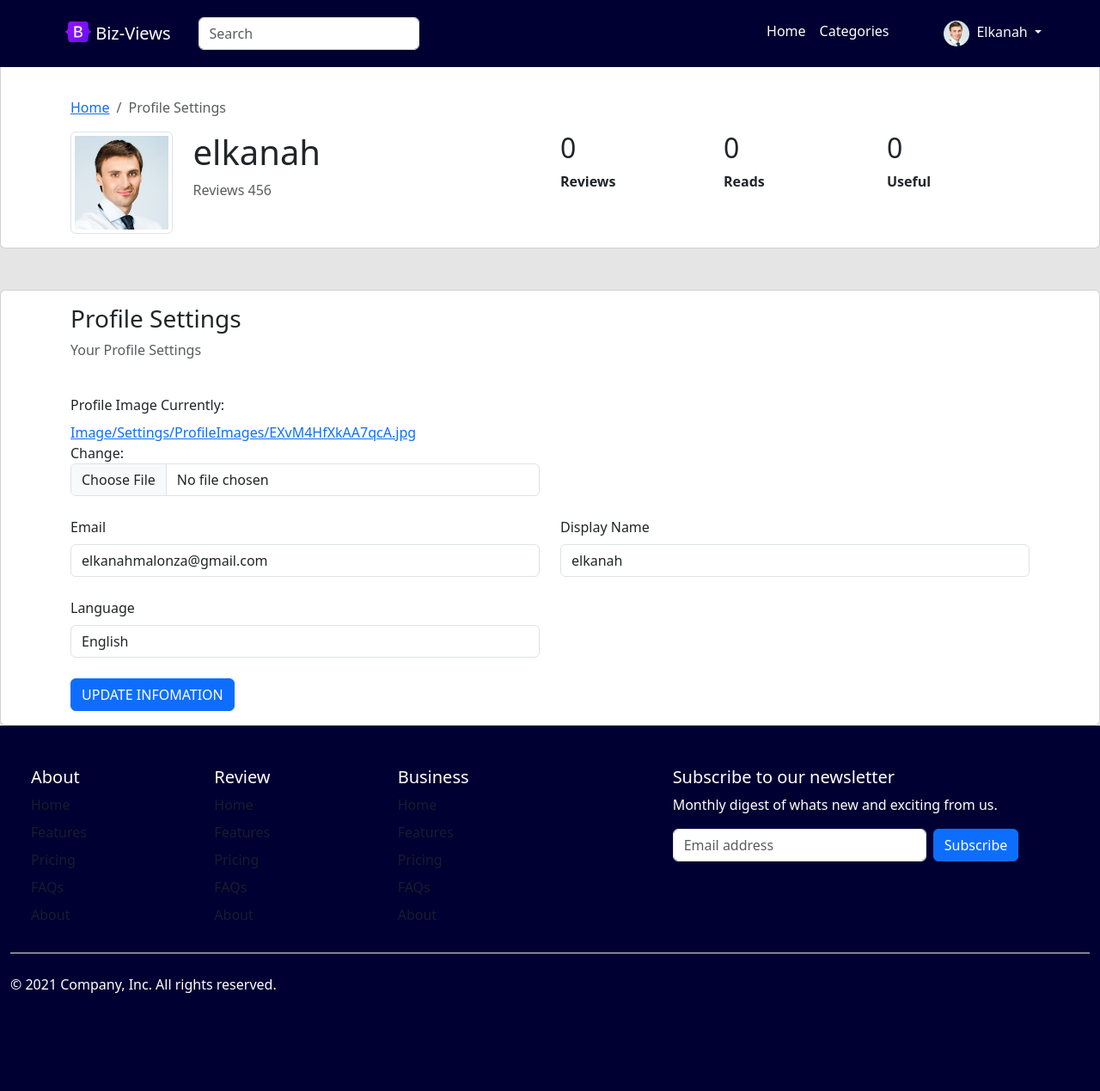
After one commit to MalonzaElkanah/Review-App, a Django app: page /update/user-details/ in a window 1280 px wide. The commit adds this page. Shown: the whole page at 86% size. Run offline with Django 3.2, Linux system fonts and the light colour scheme; a user stored in the database is signed in; data comes from the database, SQL or seed files in the repository; both versions use the stored data as it was after the commit; some libraries are stand-ins or nearby versions.

Commit message:
Worked profile-settings

```diff
--- /dev/null
+++ b/business/forms.py
@@ -0,0 +1,12 @@
+from django import forms
+from django.forms import ModelForm
+from .models import UserProfile
+
+
+class UserProfileForm(ModelForm):
+	class Meta:
+		model = UserProfile
+		fields = ( 'user', 'image', 'language')
+		widgets = {
+			'image': forms.ClearableFileInput(attrs={'class': 'form-control'}),
+		}
--- a/business/models.py
+++ b/business/models.py
@@ -1,5 +1,12 @@
 from django.db import models
 from django.contrib.auth.models import User
+
+
+class UserProfile(models.Model):
+	user = models.OneToOneField(User, on_delete=models.CASCADE)
+	image = models.ImageField('Profile Image', upload_to='Image/Settings/ProfileImages',
+		max_length=500, default='dummy.png')
+	language = models.CharField('Langauge', default='English', max_length=50)
 
 
 class Category(models.Model):
--- a/business/templates/reviews/base.html
+++ b/business/templates/reviews/base.html
@@ -44,9 +44,23 @@
                         <li class="nav-item">
                             <a class="nav-link active" href="#">Categories</a>
                         </li>
+                    {% if user.is_authenticated %}
+                        <li class="nav-item dropdown ms-5">
+                            <a class="nav-link dropdown-toggle link-light" href="#" id="navbarDropdown" role="button" data-bs-toggle="dropdown" aria-expanded="false">
+                                <img src="{% static 'main/images/profiles/avatar-2.jpg' %}" alt="" width="30" height="30" class="rounded-circle d-inline-block"><span class="ms-2 text-light">{{user.first_name}}</span>
+                            </a>
+                            <ul class="dropdown-menu" aria-labelledby="navbarDropdown">
+                                <li><a class="dropdown-item" href="#">My Reviews</a></li>
+                                <li><a class="dropdown-item" href="#">My Settings</a></li>
+                                <li><hr class="dropdown-divider"></li>
+                                <li><a class="dropdown-item" href="{% url 'logout' %}">Log-Out</a></li>
+                            </ul>
+                        </li>
+                    {% else %}
                         <li class="nav-item ms-5">
                             <a class="btn btn-outline-success" href="{% url 'login' %}" >Login/Sign-Up</a>
                         </li>
+                    {% endif %}
                     </ul>
                 </div>
 
--- a/business/templates/reviews/index.html
+++ b/business/templates/reviews/index.html
@@ -10,7 +10,7 @@
         <div id="carouselExampleSlidesOnly" class="carousel" data-bs-ride="carousel">
             <div class="carousel-inner">
                 <div class="carousel-item active">
-                    <img src="{% static 'main/images/banner/banner-4.jpg' %}" class="d-block w-100" alt="...">
+                    <img src="{% static 'main/images/banner/banner-5.jpg' %}" class="d-block w-100" alt="...">
                     <div class="container">
                         <div class="carousel-caption text-start">
                             <h1>Example headline.</h1>
@@ -20,7 +20,7 @@
                     </div>
                 </div>
                 <div class="carousel-item">
-                    <img src="{% static 'main/images/banner/banner-4.jpg' %}" class="d-block w-100" alt="...">
+                    <img src="{% static 'main/images/banner/banner-5.jpg' %}" class="d-block w-100" alt="...">
                     <div class="container">
                         <div class="carousel-caption">
                             <h1>Another example headline.</h1>
@@ -30,7 +30,7 @@
                     </div>
                 </div>
                 <div class="carousel-item">
-                    <img src="{% static 'main/images/banner/banner-4.jpg' %}" class="d-block w-100" alt="...">
+                    <img src="{% static 'main/images/banner/banner-5.jpg' %}" class="d-block w-100" alt="...">
                     <div class="container">
                       <div class="carousel-caption text-end">
                         <h1>One more for good measure.</h1>
--- /dev/null
+++ b/business/templates/reviews/profile-settings.html
@@ -0,0 +1,122 @@
+{% extends "reviews/base.html" %}
+
+{% load static %}
+
+{% block title %} Profile Settings {% endblock %}
+
+{% block content %}
+	<main class="main-index">
+	<!-- Breadcrumb and Title Section -->
+	<div class="b-example-divider"> </div>
+	<div class="container-fluid card pt-5">
+		<div class="card-body">
+			<div class="container">
+				<nav aria-label="breadcrumb">
+				  	<ol class="breadcrumb">
+				    	<li class="breadcrumb-item"><a href="{% url 'index' %}">Home</a></li>
+				    	<li class="breadcrumb-item active" aria-current="page">Profile Settings</li>
+				  	</ol>
+				</nav>
+				<div class="row">
+					<div class="col-6">
+						<div class="row">
+							<div class="col-3">
+								<img src="{% static 'main/images/profiles/avatar-2.jpg' %}" class="img-thumbnail" alt="...">
+							</div>
+							<div class="col-9">
+								<h1>{{user.username}}</h1>
+								<p class="text-muted">Reviews 456 </p>
+							</div>
+						</div>
+					</div>
+					<div class="col-6">
+						<div class="row">
+							<div class="col-4">
+								<h2>0</h2>
+								<p>
+									<i class="fas fa-star"></i>
+									<strong>Reviews</strong>
+								</p>
+							</div>
+
+							<div class="col-4">
+								<h2>0</h2>
+								<p>
+									<i class="fas fa-user-circle"></i>
+									<strong>Reads</strong>
+								</p>
+							</div>
+
+							<div class="col-4">
+								<h2>0</h2>
+								<p>
+									<i class="fas fa-thumbs-up"></i>
+									<strong>Useful</strong>
+								</p>
+							</div>
+						</div>
+					</div>
+				</div>
+			</div>
+		</div>
+	</div>
+	<!-- /Breadcrumb and Title Section End -->
+
+	<!-- Content Section Start -->
+	<div class="b-example-divider"> </div>
+	<div class="container-fluid">
+		<div class="row card">
+			<div class="card-body">
+
+				<form class="container" method="post" action="{% url 'update-user' %}" enctype="multipart/form-data">
+					<div class="row pb-4">
+						<div class="col-12">
+							<h3>Profile Settings</h3>
+							<p class="text-muted">Your Profile Settings</p>
+						</div>
+					</div>
+					{% csrf_token %}
+					<input type="hidden" name="user" value="{{user.id}}">
+					<div class="row pb-4">
+						<div class="col-6">
+							<label for="imageFile" class="form-label">Profile Image</label>
+						{% for field in form %}
+							{% if field.name == 'image' %}
+								{{field}}
+							{% endif %}
+						{% endfor %}
+						</div>
+					</div>
+					<div class="row">
+						<div class="col-6 pb-4">
+							<label for="emailField" class="form-label">Email</label>
+							<input type="email" name="email" id="emailField" class="form-control" value="{{user.email}}" required="">
+						</div>
+						<div class="col-6 pb-4">
+							<label for="nameField" class="form-label">Display Name</label>
+							<input type="text" name="name" id="nameField" class="form-control" value="{{user.username}}" required="">
+						</div>
+					</div>
+					<div class="row">
+						<div class="col-6 pb-4">
+							<label for="languageField" class="form-label">Language</label>
+							<select id="languageField" class="form-control" name="language">
+								<option value="{{profile.language}}" selected="">{{profile.language}}</option>
+								<option value="English">English</option>
+								<option value="Swahili">Swahili</option>
+								<option value="Others">Others</option>
+							</select>
+						</div>
+					</div>
+					<div class="row">
+						<div class="col-6">
+							<button type="submit" class="btn btn-primary">UPDATE INFOMATION</button>
+						</div>
+					</div>
+				</form>
+			</div>
+		</div>
+	</div>
+
+	</main>
+{% endblock %}
--- a/business/templates/reviews/users.html
+++ b/business/templates/reviews/users.html
@@ -14,6 +14,7 @@
 			<div class="row justify-content-center text-center">
 				<div class="col-xs-10 col-sm-8 col-md-5 col-lg-4 d-grid gap-4">
 					<p>Login or Sign-up below</p>
+					{% if user. %}
 					<div class="btn-group" role="group" aria-label="Basic example">
 						<a href="{% url 'social:begin' 'google-oauth2' %}" class="btn btn-outline-primary">
 					  		<i class="fab fa-google"></i>
--- a/reviews/urls.py
+++ b/reviews/urls.py
@@ -26,6 +26,7 @@ urlpatterns = [
     #path('', views_main.index, name='index'),
     path('logout/', LogoutView.as_view(template_name=settings.LOGOUT_REDIRECT_URL), name='logout'),
     path('manage/', views.manage, name='manage'),
+    path('update/user-details/', views.update_details, name='update-user'),
 
     path('', views.index, name='index'),
     path('login/', views.login, name='login'),
--- a/reviews/views.py
+++ b/reviews/views.py
@@ -1,6 +1,9 @@
 from django.shortcuts import render, redirect
 from django.contrib.auth.models import User
-from business.models import Category, Business, Review
+from django.core.exceptions import ObjectDoesNotExist
+
+from business.models import Category, Business, Review, UserProfile
+from business.forms import UserProfileForm
 
 # Create your views here.
 # import google.oauth2.credentials
@@ -14,9 +17,37 @@ def index(request):
 def login(request):
 	return render(request, 'reviews/users.html')
 
+# Manage User-logins
+def manage(request):
+	# Check if user has logged In for the first time
+	try:
+		# Update OBJECT
+		profile = UserProfile.objects.get(user=int(request.user.id))
+		return redirect('index')
+	except ObjectDoesNotExist:
+		# Create Default Values
+		profile = UserProfile(user=request.user, language='English')
+		profile.save()
+		# Redirect to Updating user data if object does-not exist
+		return redirect('update-user')
 
-def manage(request):
-    return render(request, 'reviews/manage.html')
+def update_details(request):
+	# Get profile details
+	profile = UserProfile.objects.get(user=int(request.user.id))
+	if request.method == 'POST':
+		form = UserProfileForm(request.POST, request.FILES, instance=profile)
+		if form.is_valid():
+			form.save()
+		else:
+			return HttpResponse(form.errors)
+		user = request.user
+		user.username = request.POST['name']
+		user.email = request.POST['email']
+		user.save()
+		return redirect('update-user')
+	else:
+		form = UserProfileForm(instance=profile)
+		return render(request, 'reviews/profile-settings.html', {'profile': profile, 'form': form})
 
 
 def category_reviews(request):
```
Also changed, not shown: db.sqlite3.
